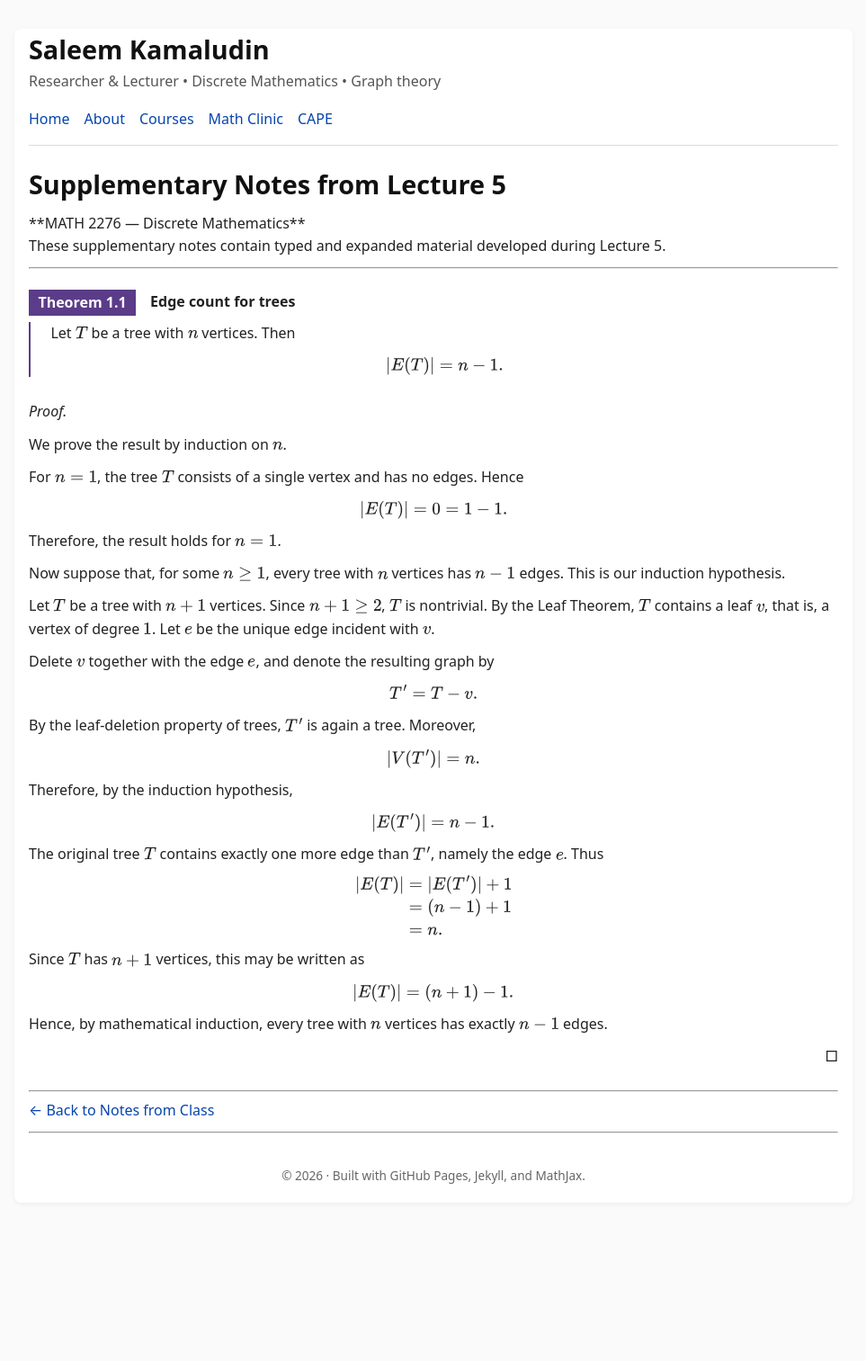
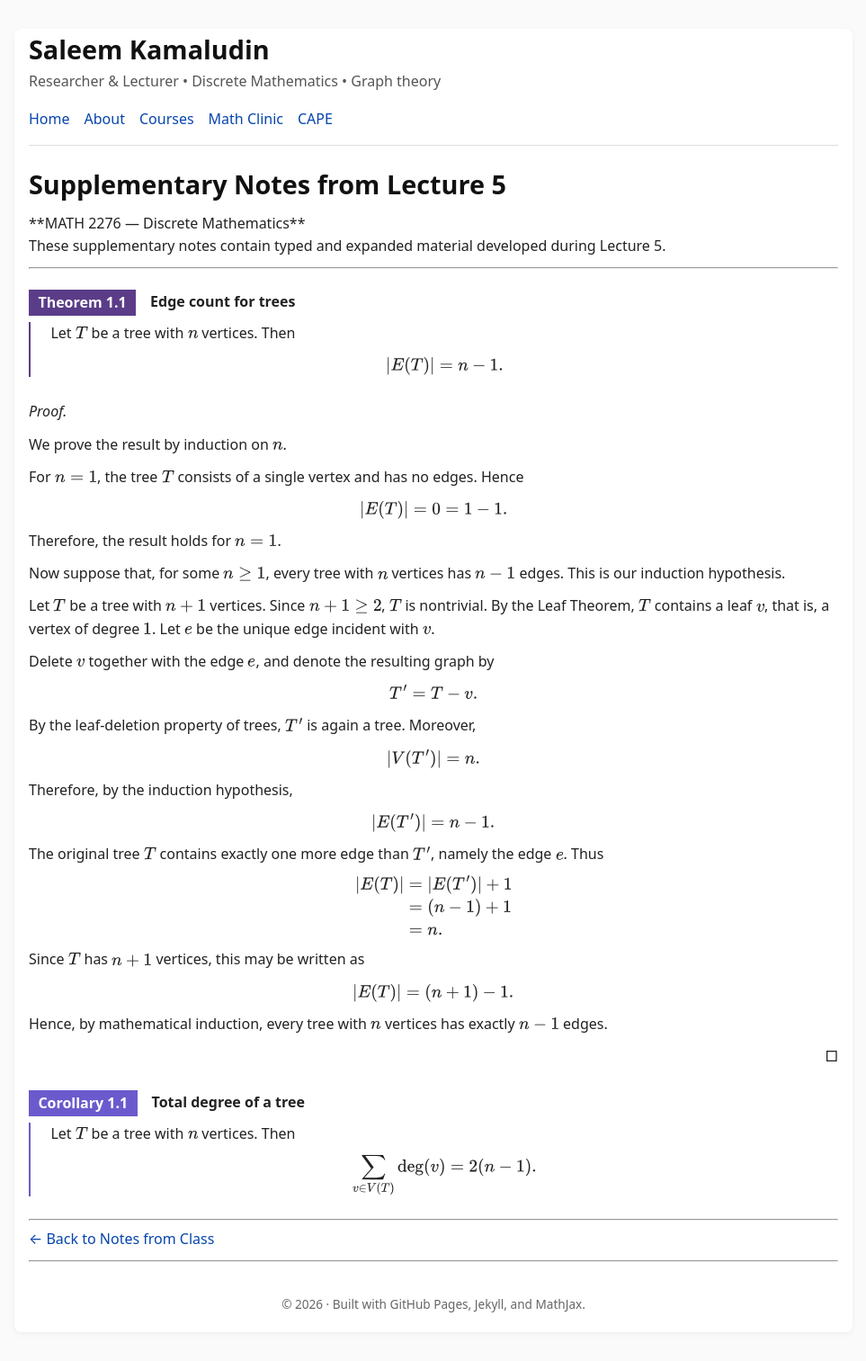
Before and after one commit to SaleemKamaludin/SaleemKamaludin.github.io, a Jekyll site: the page built from courses/math-2276/notes-from-class/supplementary-lecture-5/index.md, in a window 1280 px wide. Shown: the whole page at 90% size, without its empty margins (158-1121 px from the left). Built offline with Jekyll 4.4.1, drawn with Linux system fonts in a browser that asks for light colours; before the commit the page ends 1369 px from its top, so only the background shows below that.

Commit message:
Add total degree corollary to Lecture 5 notes

```diff
--- a/courses/math-2276/notes-from-class/supplementary-lecture-5/index.md
+++ b/courses/math-2276/notes-from-class/supplementary-lecture-5/index.md
@@ -159,6 +159,31 @@ These supplementary notes contain typed and expanded material developed during L
 
 </div>
 
+<div id="cor-total-degree-tree" class="math-env corollary">
+
+  <div class="math-env-heading">
+    <span class="math-env-tag">Corollary 1.1</span>
+    <span class="math-env-title">Total degree of a tree</span>
+  </div>
+
+  <div class="math-env-body">
+
+    <p>
+      Let \(T\) be a tree with \(n\) vertices. Then
+    </p>
+
+    <div class="display-math">
+
+    \[
+    \sum_{v\in V(T)} \deg(v)=2(n-1).
+    \]
+
+    </div>
+
+  </div>
+
+</div>
+
 ---
 
 [← Back to Notes from Class]({{ '/courses/math-2276/notes-from-class/' | relative_url }})
```
